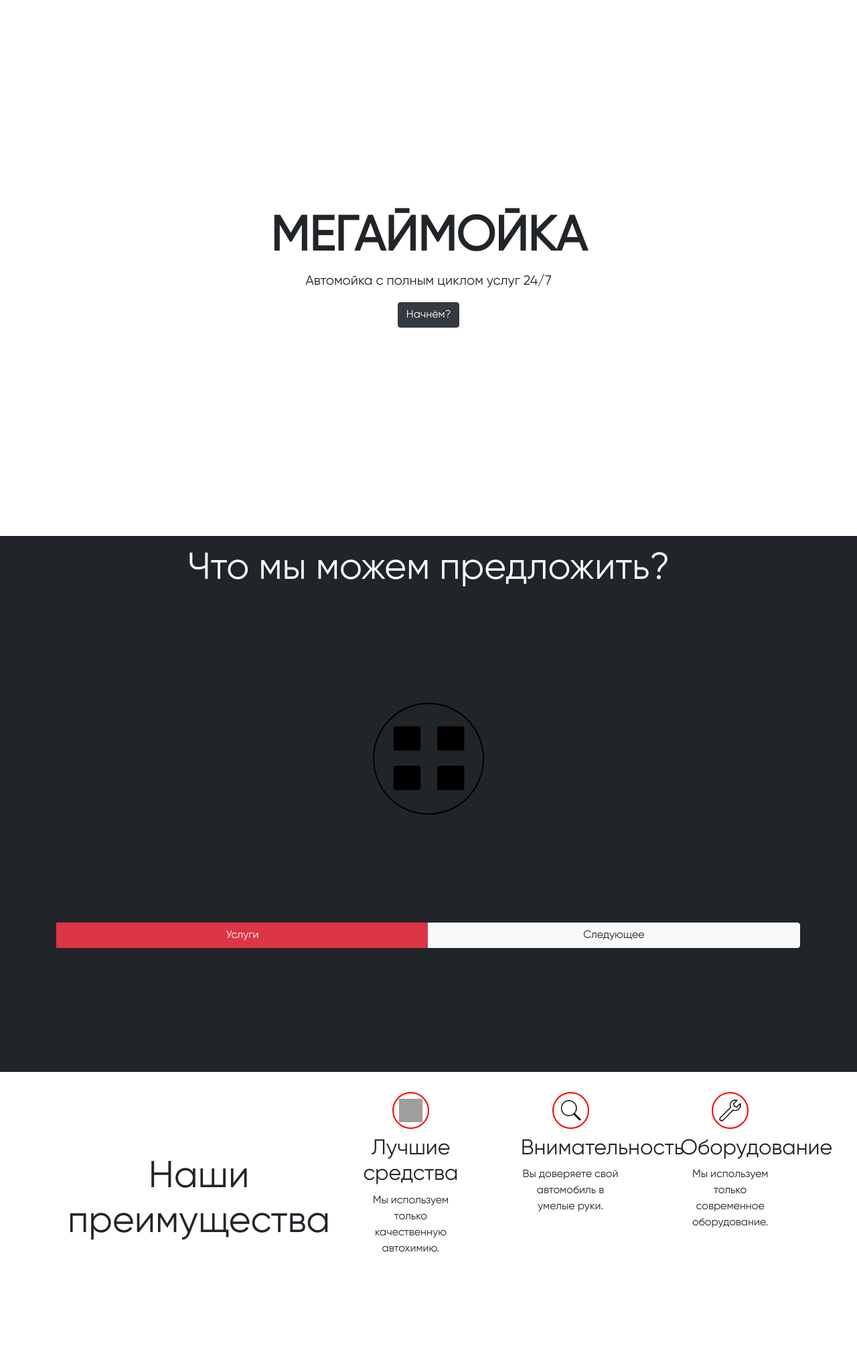
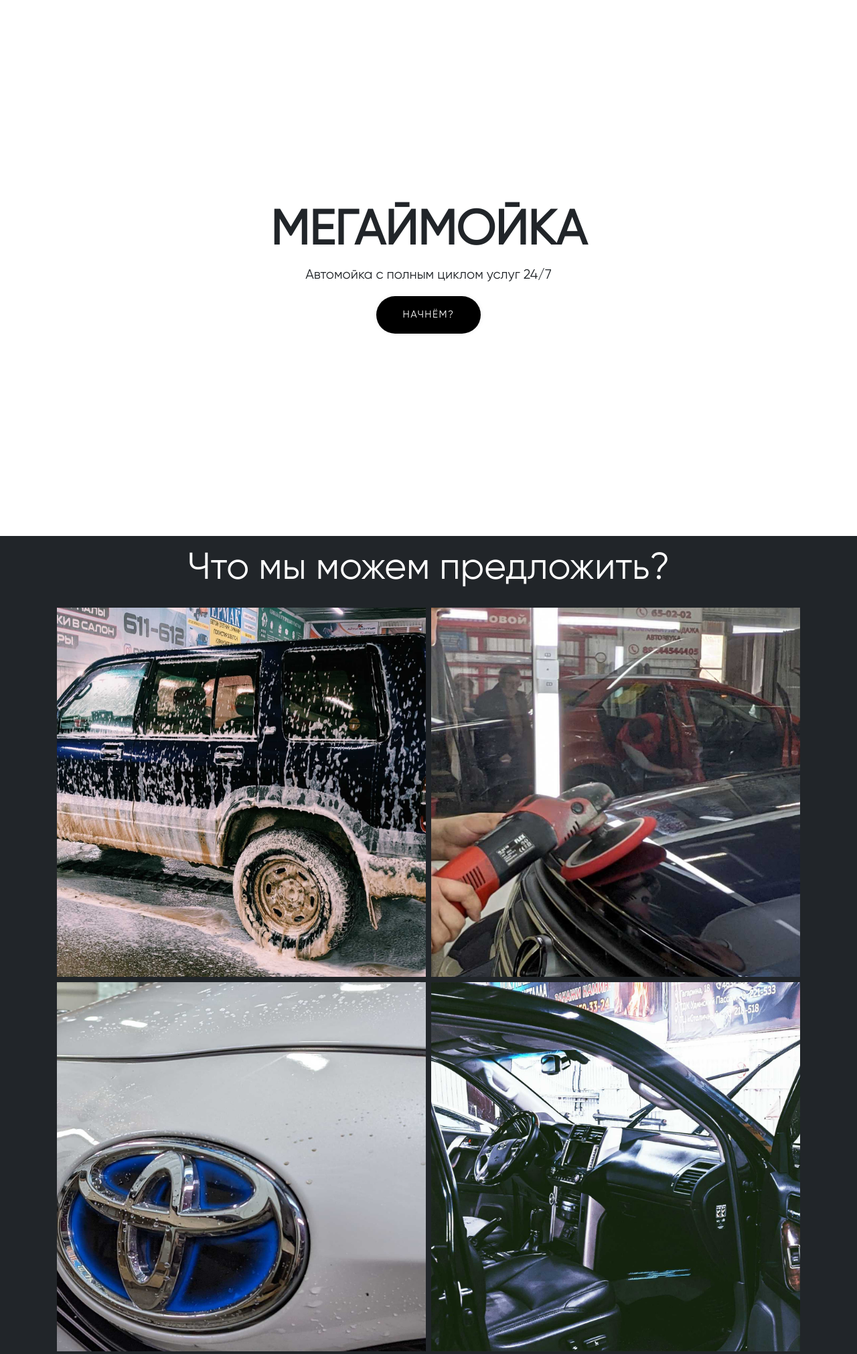
Before and after one commit to Qeiqkaos/megamoika, a Django app: page / in a window 1280 px wide. Shown: the top 2021 px of the page at 67% size. Run offline with Django 4.2, Linux system fonts and the light colour scheme; some libraries are stand-ins or nearby versions; grey boxes are pictures that could not be loaded.

Commit message:
redesigning the sections 'intro', 'service', 'socials'

```diff
--- a/app/templates/app/main.html
+++ b/app/templates/app/main.html
@@ -19,6 +19,35 @@
   <style type="text/css">
     h1,h2,h3,h4,a,p{
       font-family: "Gilroy-regular", sans-serif;
+    }
+    #intro .start{
+      padding: 17px 40px;
+      border-radius: 50px;
+      cursor: pointer;
+      border: 0;
+      background-color: black;
+      box-shadow: rgb(0 0 0 / 5%) 0 0 8px;
+      letter-spacing: 1.5px;
+      text-transform: uppercase;
+      font-size: 15px;
+      color: white;
+      transition: all 0.5s ease;
+    }
+    #intro .start:hover {
+      letter-spacing: 3px;
+      background-color: rgb(183, 28, 28);
+      color: hsl(0, 0%, 100%);
+      box-shadow: rgb(183, 28, 28) 0px 7px 29px 0px;
+    }
+
+    #intro .start:active {
+      letter-spacing: 3px;
+      outline: none;
+      background-color: rgb(183, 28, 28);
+      color: hsl(0, 0%, 100%);
+      box-shadow: rgb(183, 28, 28) 0px 0px 0px 0px;
+      transform: translateY(10px);
+      transition: 100ms;
     }
     #intro .text{
       text-align:center;
@@ -96,84 +125,100 @@
   #service_page {
     min-height: 100vh;
   }
-
-  .gallery-container {
-    max-width: 500px;
-    margin: auto;
+  .gallery img {
+    width: 100%;
+    display: block;
+    aspect-ratio: 1 / 1;
+    object-fit: cover;
+    transition: transform 1000ms;
 }
 
-  .gallery {
-    --s: 250px;
-    --b: 0%;
+.gallery ul {
+    list-style: none;
+    margin: 0;
+    padding: 0;
     display: grid;
+    gap: 0.5rem;
     grid-template-columns: repeat(2, auto);
-    gap: 0px;
-    position: relative;
+    max-width: 100%;
+    width: 70rem;
 }
 
-  .gallery input {
-    position: absolute;
-    border: 2px solid #000;
-    border-radius: 50%;
-    inset: calc(50% - var(--s) / 3);
-    cursor: pointer;
-    --g: linear-gradient(#000 0 0) no-repeat;
-    background: var(--g) 50% / var(--b, 0%) 3px, var(--g) 50% / 3px var(--b, 0%);
-    transition: 1.5s;
-    -webkit-appearance: none;
-    -moz-appearance: none;
-    appearance: none;
+.gallery figure {
+    margin: 0;
+    position: relative;
+    overflow: hidden;
 }
 
-  .gallery > img {
-    margin: auto;
-    width: var(--s);
-    aspect-ratio: 1;
-    object-fit: cover;
-    transform: scale(0.18);
-    filter: brightness(0);
-    pointer-events: none;
-    transform-origin: var(--x) var(--y);
-    transition: 1s calc((var(--i) - 1) * 0.1s);
+.gallery figure::after {
+    content: '';
+    position: absolute;
+    top: 50%;
+    left: 50%;
+    width: 200%;
+    height: 200%;
+    background: rgba(0, 0, 0, 0.5);
+    transform-origin: center;
+    opacity: 0;
+    transform: scale(2);
+    transition: opacity 300ms;
 }
 
-  .gallery > img:nth-of-type(1) {
-    --i: 1;
-    --x: 100%;
-    --y: 100%;
+.gallery figcaption {
+    position: absolute;
+    top: 0;
+    left: 0;
+    width: 100%;
+    height: 100%;
+    display: flex;
+    justify-content: center;
+    place-items: center;
+    text-align: center;
+    padding: 1rem;
+    color: white;
+    font-size: 1.2rem;
+    z-index: 1;
+    opacity: 0;
+    transition: opacity 600ms, transform 600ms;
 }
 
-  .gallery > img:nth-of-type(2) {
-    --i: 2;
-    --x: 0%;
-    --y: 100%;
+.gallery a:hover figure::after {
+    opacity: 1;
 }
 
-  .gallery > img:nth-of-type(3) {
-    --i: 3;
-    --x: 100%;
-    --y: 0%;
+.gallery a:hover figcaption {
+    opacity: 1;
+    transition: opacity 600ms;
 }
 
-  .gallery > img:nth-of-type(4) {
-    --i: 4;
-    --x: 0%;
-    --y: 0%;
+@media (prefers-reduced-motion: no-preference) {
+    .gallery figcaption {
+        transform: translate3d(0, 2rem, 0);
     }
 
-  .gallery > input:checked ~ img {
-    transform: scale(1);
-    filter: brightness(1);
-    pointer-events: initial;
+    .gallery figure::after {
+        border-radius: 50%;
+        opacity: 1;
+        transform: scale(0);
+        transition: transform 900ms;
     }
 
-  .gallery > input:checked {
-    transform: translateY(calc(1.1 * var(--s))) scale(0.5) rotate(45deg);
-    --b: 70%;
+    .gallery a:hover figure::after {
+        transform: scale(2.5);
     }
 
+    .gallery a:hover figcaption {
+        opacity: 1;
+        transform: translate3d(0, 0, 0);
+        transition: opacity 600ms 400ms, transform 600ms 400ms;
+    }
+
+    .gallery a:hover img {
+        transform: scale(1.2);
+    }
+}
   .btn-group {
-    margin-top: 20px; /* Adjust the margin as needed */
+    margin-top: 100px; /* Adjust the margin as needed */
   }
 
 
@@ -209,6 +254,12 @@
       box-shadow: 0px 10px 10px rgba(0,0,0,0.1);
       transition: all 0.3s ease-out;
     }
+    #socials .wrapper a {
+      color: inherit;
+      text-decoration: none;
+      transition: color 0.3s ease-out;
+  }
+
     .wrapper .button:hover{
       width: 200px;
     }
@@ -272,7 +323,7 @@
               <p class="lead text-center">Автомойка с полным циклом услуг 24/7</p>
             </div>
             <div class="col-12 d-flex align-items-center justify-content-center ">
-              <a href="#service_page"><button type="button" class="btn btn-dark">Начнём?</button><a/>
+              <a href="#service_page"><button type="button" class="start">Начнём?</button></a>
             </div>
       </div>
     </div>
@@ -286,11 +337,39 @@
       <div class="container">
         <div class="gallery-container">
           <div class="gallery">
-            <input type="checkbox" />
-            <img src="{% static 'app/no_contact.jpg' %}" alt="Example of no contact car wash" class="img_example">
-            <img src="{% static 'app/poli.jpg' %}" alt="Example of polirofka car wash" class="img_example">
-            <img src="{% static 'app/threestep.jpg' %}" alt="Example of three-phase car wash" class="img_example">
-            <img src="{% static 'app/himi.jpg' %}" alt="Example of chemistry car wash" class="img_example">
+            <ul><li>
+              <a href="">
+                <figure>
+                  <img src="{% static 'app/no_contact.jpg' %}" alt='Volcano and lava field against a stormy sky'>
+                  <figcaption>Mountains and volcanos</figcaption>
+                </figure>
+              </a>
+            </li>
+            <li>
+              <a href="">
+                <figure>
+                  <img src="{% static 'app/poli.jpg' %}" alt='Guy on a bike ok a wooden bridge with a forest backdrop'>
+                  <figcaption>Adventure getaways</figcaption>
+                </figure>
+              </a>
+            </li>
+            <li>
+              <a href="">
+                <figure>
+                  <img src="{% static 'app/threestep.jpg' %}" alt='Person standing alone in a misty forest'>
+                  <figcaption>Forest escapes</figcaption>
+                </figure>
+              </a>
+            </li>
+            <li>
+              <a href="">
+                <figure>
+                  <img src="{% static 'app/himi.jpg' %}" alt='Person hiking on a trail through mountains while taking a photo with phone'>
+                  <figcaption>Hiking trails</figcaption>
+                </figure>
+              </a>
+            </li>
+          </ul>
           </div>
         </div>
         <div class="btn-group w-100" role="group" aria-label="Basic example">
@@ -347,17 +426,17 @@
   <div class="container">
     <div class="wrapper">
       <div class="button">
+        <a href="https://www.instagram.com/megamoyka03/">
          <div class="icon">
             <i class="fab fa-instagram"></i>
-         </div>
-         <a href="https://www.instagram.com/megamoyka03/"><span>Инстаграм</span></a>
-      </div>
+         </div><span>Инстаграм</span>
+      </a></div>
       <div class="button">
+         <a href="https://vk.com/megamoyka03">
          <div class="icon">
             <i class="fab fa-vk"></i>
-         </div>
-         <a href="https://vk.com/megamoyka03"><span>ВК</span></a>
-      </div>
+         </div><span>ВК</span>
+      </a></div>
     </div>
   </div>
 </section>
```
Lines whose indentation alone changed are shown as unchanged.
